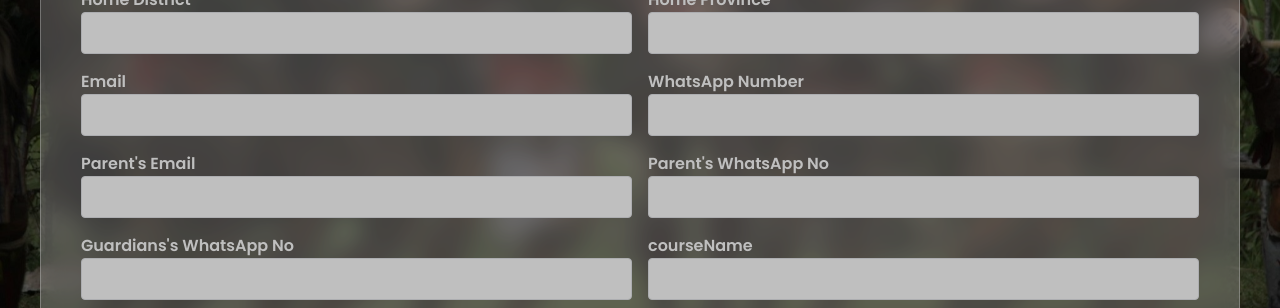
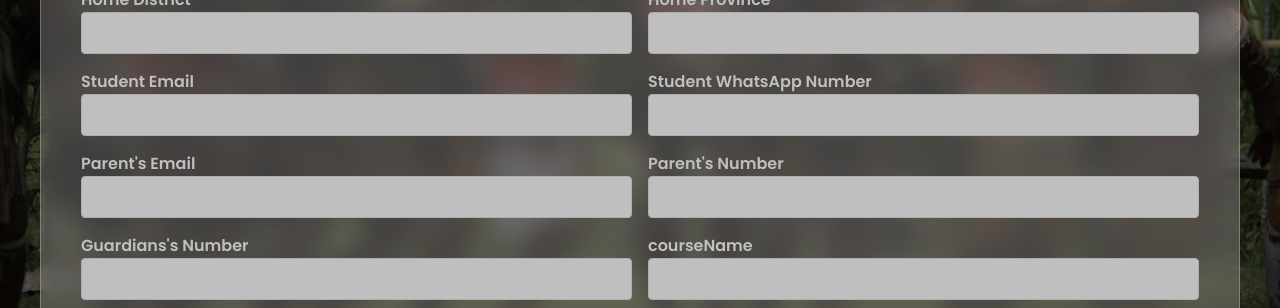
Before and after one commit to Ananddivine/OVERSEASSTUDENTS, a React (Vite) app: page /StudentUploadForm in a window 1280 px wide. Shown: the part 415-723 px from the top of the page. Built offline with nearby package versions, Linux system fonts and the light colour scheme; no server answers; sample sign-in values are in the browser's storage.

Commit message:
First commit

```diff
--- a/src/Components/StudentProfile/StudentProfile.jsx
+++ b/src/Components/StudentProfile/StudentProfile.jsx
@@ -80,11 +80,11 @@ const downloadFile = async (url, filename) => {
           <ProfileField label="Gender" value={profile.gender} />
           <ProfileField label="Home District" value={profile.homeDistrict} />
           <ProfileField label="Home Province" value={profile.homeProvince} />
-          <ProfileField label="Email ID" value={profile.email} />
-          <ProfileField label="WhatsApp" value={profile.whatsapp} />
+          <ProfileField label="Your Email ID" value={profile.email} />
+          <ProfileField label="Your WhatsApp" value={profile.whatsapp} />
           <ProfileField label="Parent Email" value={profile.parentsEmail} />
-          <ProfileField label="Parent WhatsApp" value={profile.parentsWhatsapp}/>
-          <ProfileField label="Guardian's WhatsApp" value={profile.guardiansWhatsapp}/>
+          <ProfileField label="Parent Number" value={profile.parentsWhatsapp}/>
+          <ProfileField label="Guardian's Number" value={profile.guardiansWhatsapp}/>
         </div>
 
         {/* ✅ Academic Details */}
--- a/src/Components/StudentUploadForm/StudentUploadForm.jsx
+++ b/src/Components/StudentUploadForm/StudentUploadForm.jsx
@@ -205,11 +205,11 @@ useEffect(() => {
           {[
             { label: "Home District", name: "homeDistrict" },
             { label: "Home Province", name: "homeProvince" },
-            { label: "Email", name: "email", type: "email" },
-            { label: "WhatsApp Number", name: "whatsapp" },
+            { label: "Student Email", name: "email", type: "email" },
+            { label: "Student WhatsApp Number", name: "whatsapp" },
             { label: "Parent's Email", name: "parentsEmail", type: "email" },
-            { label: "Parent's WhatsApp No", name: "parentsWhatsapp" },
-            { label: "Guardians's WhatsApp No", name: "guardiansWhatsapp" },
+            { label: "Parent's Number", name: "parentsWhatsapp" },
+            { label: "Guardians's Number", name: "guardiansWhatsapp" },
             { label: "courseName", name: "courseName" },
           ].map((item, i) => (
             <div key={i}>
@@ -307,7 +307,7 @@ useEffect(() => {
 
 
         {/* ✅ PROFILE IMAGE */}
-        <h3 className="text-xl font-bold mt-6">Profile Image</h3>
+        <h3 className="text-xl font-bold mt-6">Student Photo</h3>
         <div className="flex items-center gap-4">
           <div className="w-32 h-32 border-2 border-dashed border-gray-400 rounded overflow-hidden relative cursor-pointer">
             {profileImage ? (
```
Also changed, not shown: 1 other file (tests, documents, lock files or other folders).
